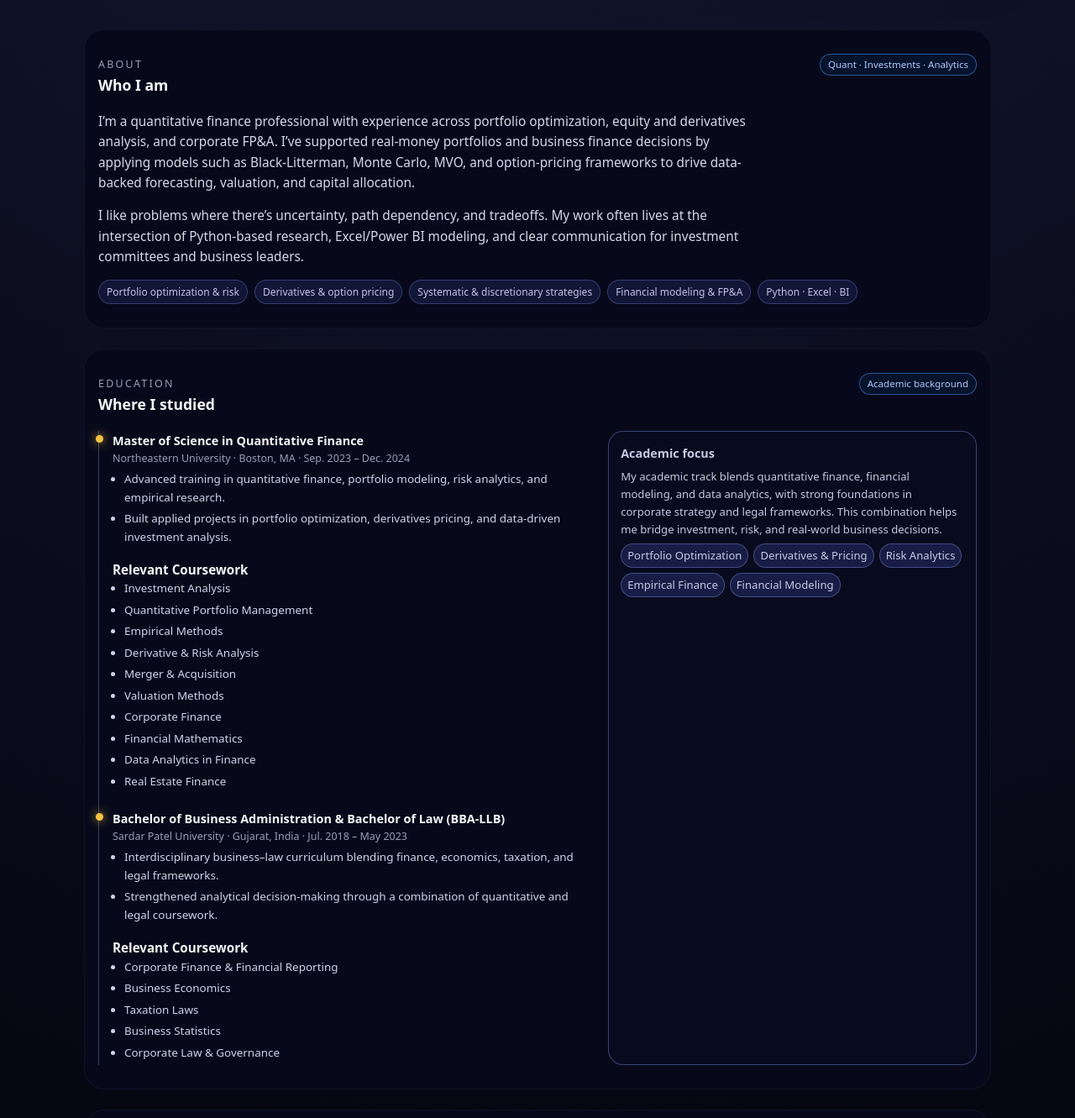
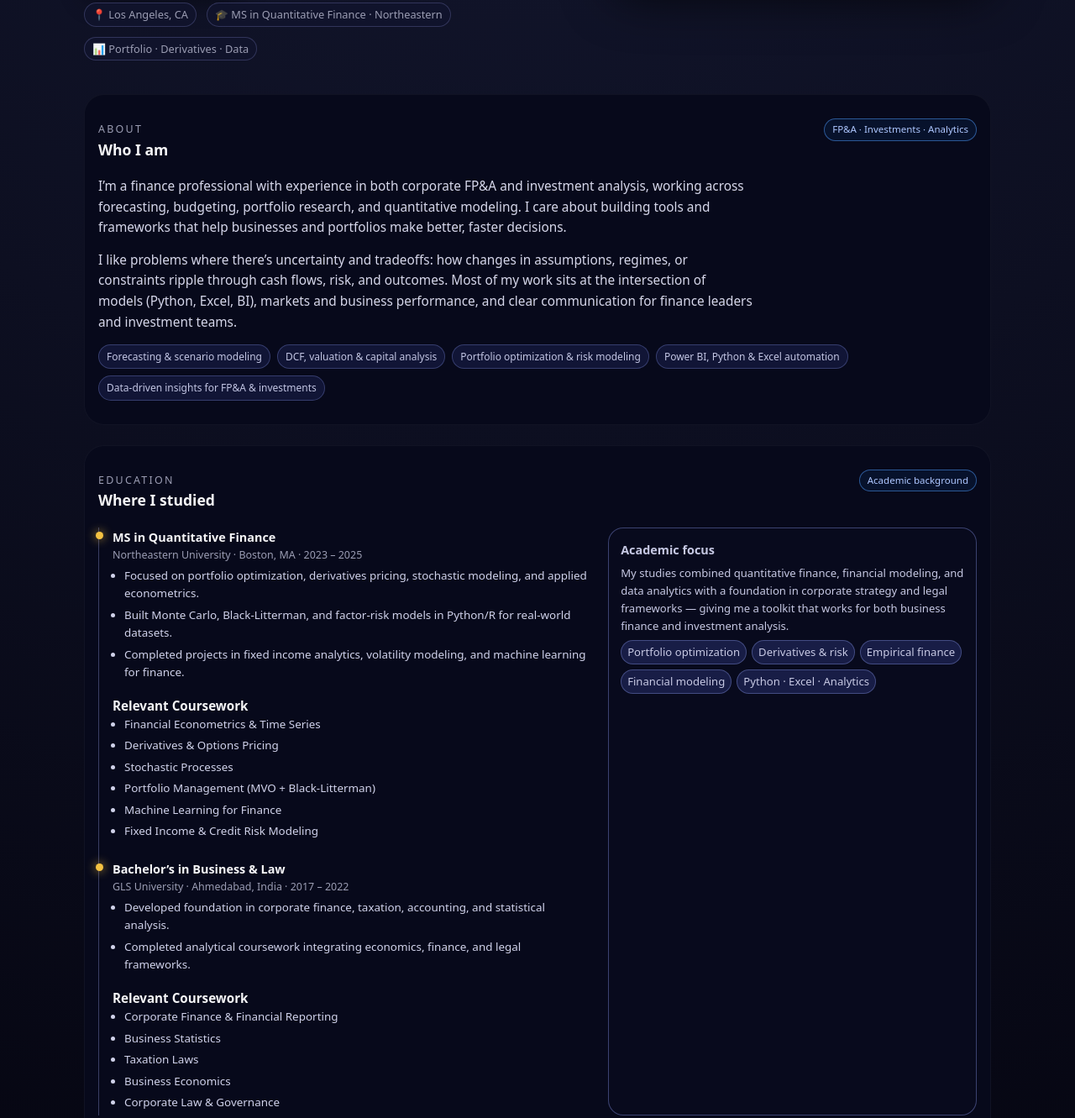
Before and after one commit to thequantfinancegrad/thequantfinancegrad.github.io, a plain HTML site: page index.html in a window 1280 px wide. Shown: the part 666-1997 px from the top of the page at 84% size. Drawn offline with Linux system fonts and the light colour scheme.

Commit message:
Balance site for FP&A and investment roles

```diff
--- a/index.html
+++ b/index.html
@@ -673,11 +673,13 @@
             Open to quant, investment &amp; FP&amp;A roles
           </div>
           <h1 class="hero-title">
-            Quantitative Finance &amp; Investment Professional<br />
-            <span>turning data into tradeoffs and decisions.</span>
+            Finance Professional – FP&amp;A &amp; Investments<br />
+            <span>building models that connect data to real decisions.</span>
           </h1>
           <p class="hero-subtitle">
-            I combine quantitative modeling, machine learning, and financial analytics to enhance portfolio construction, option pricing, and data-driven investment strategy.
+            I work across forecasting, budgeting, and financial planning on the corporate side, and portfolio research,
+            risk modeling, and valuation on the investment side — using Excel, Python, and BI tools to turn noisy data
+            into clear signals for capital allocation.
           </p>
           <p class="hero-highlight">
             <strong>Target roles:</strong> Quantitative Research · Investment/Portfolio Analyst · Financial / FP&amp;A Analyst
@@ -732,7 +734,8 @@
             </div>
           </div>
           <div class="hero-tagline">
-            Comfortable moving from theory (stochastic calculus, MPT) to implementation (code, models) to narrative (how this impacts risk &amp; return).
+            Comfortable moving between business (revenue, margins, cash flow) and portfolios (risk, return, drawdowns) —
+            and explaining the “so what” to non-technical stakeholders.
           </div>
         </aside>
       </header>
@@ -744,20 +747,24 @@
             <div class="section-kicker">ABOUT</div>
             <h2 class="section-title">Who I am</h2>
           </div>
-          <span class="pill">Quant · Investments · Analytics</span>
+          <span class="pill">FP&amp;A · Investments · Analytics</span>
         </div>
         <p class="about-text">
-          I’m a quantitative finance professional with experience across portfolio optimization, equity and derivatives analysis, and corporate FP&A. I’ve supported real-money portfolios and business finance decisions by applying models such as Black-Litterman, Monte Carlo, MVO, and option-pricing frameworks to drive data-backed forecasting, valuation, and capital allocation.
+          I’m a finance professional with experience in both corporate FP&amp;A and investment analysis, working across
+          forecasting, budgeting, portfolio research, and quantitative modeling. I care about building tools and frameworks
+          that help businesses and portfolios make better, faster decisions.
         </p>
         <p class="about-text">
-          I like problems where there’s uncertainty, path dependency, and tradeoffs. My work often lives at the intersection of Python-based research, Excel/Power BI modeling, and clear communication for investment committees and business leaders.
+          I like problems where there’s uncertainty and tradeoffs: how changes in assumptions, regimes, or constraints ripple
+          through cash flows, risk, and outcomes. Most of my work sits at the intersection of models (Python, Excel, BI),
+          markets and business performance, and clear communication for finance leaders and investment teams.
         </p>
         <div class="about-tags">
-          <span>Portfolio optimization &amp; risk</span>
-          <span>Derivatives &amp; option pricing</span>
-          <span>Systematic &amp; discretionary strategies</span>
-          <span>Financial modeling &amp; FP&amp;A</span>
-          <span>Python · Excel · BI</span>
+          <span>Forecasting &amp; scenario modeling</span>
+          <span>DCF, valuation &amp; capital analysis</span>
+          <span>Portfolio optimization &amp; risk modeling</span>
+          <span>Power BI, Python &amp; Excel automation</span>
+          <span>Data-driven insights for FP&amp;A &amp; investments</span>
         </div>
       </section>
 
@@ -774,18 +781,15 @@
         <div class="exp-grid">
           <div class="timeline">
 
-            <!-- Northeastern University -->
+            <!-- Item 1 -->
             <div class="timeline-item">
               <div class="timeline-dot"></div>
-
-              <div class="timeline-role">Master of Science in Quantitative Finance</div>
-              <div class="timeline-meta">
-                Northeastern University · Boston, MA · Sep. 2023 – Dec. 2024
-              </div>
-
+              <div class="timeline-role">MS in Quantitative Finance</div>
+              <div class="timeline-meta">Northeastern University · Boston, MA · 2023 – 2025</div>
               <ul class="timeline-points">
-                <li>Advanced training in quantitative finance, portfolio modeling, risk analytics, and empirical research.</li>
-                <li>Built applied projects in portfolio optimization, derivatives pricing, and data-driven investment analysis.</li>
+                <li>Focused on portfolio optimization, derivatives pricing, stochastic modeling, and applied econometrics.</li>
+                <li>Built Monte Carlo, Black-Litterman, and factor-risk models in Python/R for real-world datasets.</li>
+                <li>Completed projects in fixed income analytics, volatility modeling, and machine learning for finance.</li>
               </ul>
 
               <!-- Coursework -->
@@ -793,32 +797,23 @@
                 Relevant Coursework
               </div>
               <ul class="timeline-points">
-                <li>Investment Analysis</li>
-                <li>Quantitative Portfolio Management</li>
-                <li>Empirical Methods</li>
-                <li>Derivative & Risk Analysis</li>
-                <li>Merger & Acquisition</li>
-                <li>Valuation Methods</li>
-                <li>Corporate Finance</li>
-                <li>Financial Mathematics</li>
-                <li>Data Analytics in Finance</li>
-                <li>Real Estate Finance</li>
+                <li>Financial Econometrics & Time Series</li>
+                <li>Derivatives & Options Pricing</li>
+                <li>Stochastic Processes</li>
+                <li>Portfolio Management (MVO + Black-Litterman)</li>
+                <li>Machine Learning for Finance</li>
+                <li>Fixed Income & Credit Risk Modeling</li>
               </ul>
             </div>
-<!-- Sardar Patel University -->
+
+            <!-- Item 2 -->
             <div class="timeline-item">
               <div class="timeline-dot"></div>
-
-              <div class="timeline-role">
-                Bachelor of Business Administration & Bachelor of Law (BBA-LLB)
-              </div>
-              <div class="timeline-meta">
-                Sardar Patel University · Gujarat, India · Jul. 2018 – May 2023
-              </div>
-
+              <div class="timeline-role">Bachelor’s in Business & Law</div>
+              <div class="timeline-meta">GLS University · Ahmedabad, India · 2017 – 2022</div>
               <ul class="timeline-points">
-                <li>Interdisciplinary business–law curriculum blending finance, economics, taxation, and legal frameworks.</li>
-                <li>Strengthened analytical decision-making through a combination of quantitative and legal coursework.</li>
+                <li>Developed foundation in corporate finance, taxation, accounting, and statistical analysis.</li>
+                <li>Completed analytical coursework integrating economics, finance, and legal frameworks.</li>
               </ul>
 
               <!-- Coursework -->
@@ -827,29 +822,29 @@
               </div>
               <ul class="timeline-points">
                 <li>Corporate Finance & Financial Reporting</li>
+                <li>Business Statistics</li>
+                <li>Taxation Laws</li>
                 <li>Business Economics</li>
-                <li>Taxation Laws</li>
-                <li>Business Statistics</li>
                 <li>Corporate Law & Governance</li>
               </ul>
             </div>
+
           </div>
 
-          <!-- Right-side card -->
+          <!-- Right side card -->
           <aside class="exp-side-card">
             <h4>Academic focus</h4>
             <p>
-              My academic track blends quantitative finance, financial modeling, and data analytics, with
-              strong foundations in corporate strategy and legal frameworks. This combination helps me
-              bridge investment, risk, and real-world business decisions.
+              My studies combined quantitative finance, financial modeling, and data analytics with a foundation in
+              corporate strategy and legal frameworks — giving me a toolkit that works for both business finance and
+              investment analysis.
             </p>
-
             <div class="exp-side-tags">
-              <span>Portfolio Optimization</span>
-              <span>Derivatives & Pricing</span>
-              <span>Risk Analytics</span>
-              <span>Empirical Finance</span>
-              <span>Financial Modeling</span>
+              <span>Portfolio optimization</span>
+              <span>Derivatives &amp; risk</span>
+              <span>Empirical finance</span>
+              <span>Financial modeling</span>
+              <span>Python · Excel · Analytics</span>
             </div>
           </aside>
         </div>
@@ -875,7 +870,9 @@
                 <li>Developed hedging analytics dashboards in Power BI and Python to evaluate derivative efficiency and market exposure, supporting gross-margin protection.</li>
                 <li>Automated ERP–Excel pipelines with VBA and Power Query, cutting monthly reporting time and improving liquidity visibility across divisions.</li>
                 <li>Ran scenario and sensitivity analyses on commodity volatility, rates, and FX to guide purchasing and capital-planning decisions.</li>
-              </ul>
+                              <li>Supported FP&amp;A deliverables including monthly forecast updates, budget variance analysis, and performance
+                  summaries for leadership using the automated reporting outputs.</li>
+</ul>
             </div>
 
             <div class="timeline-item">
```
